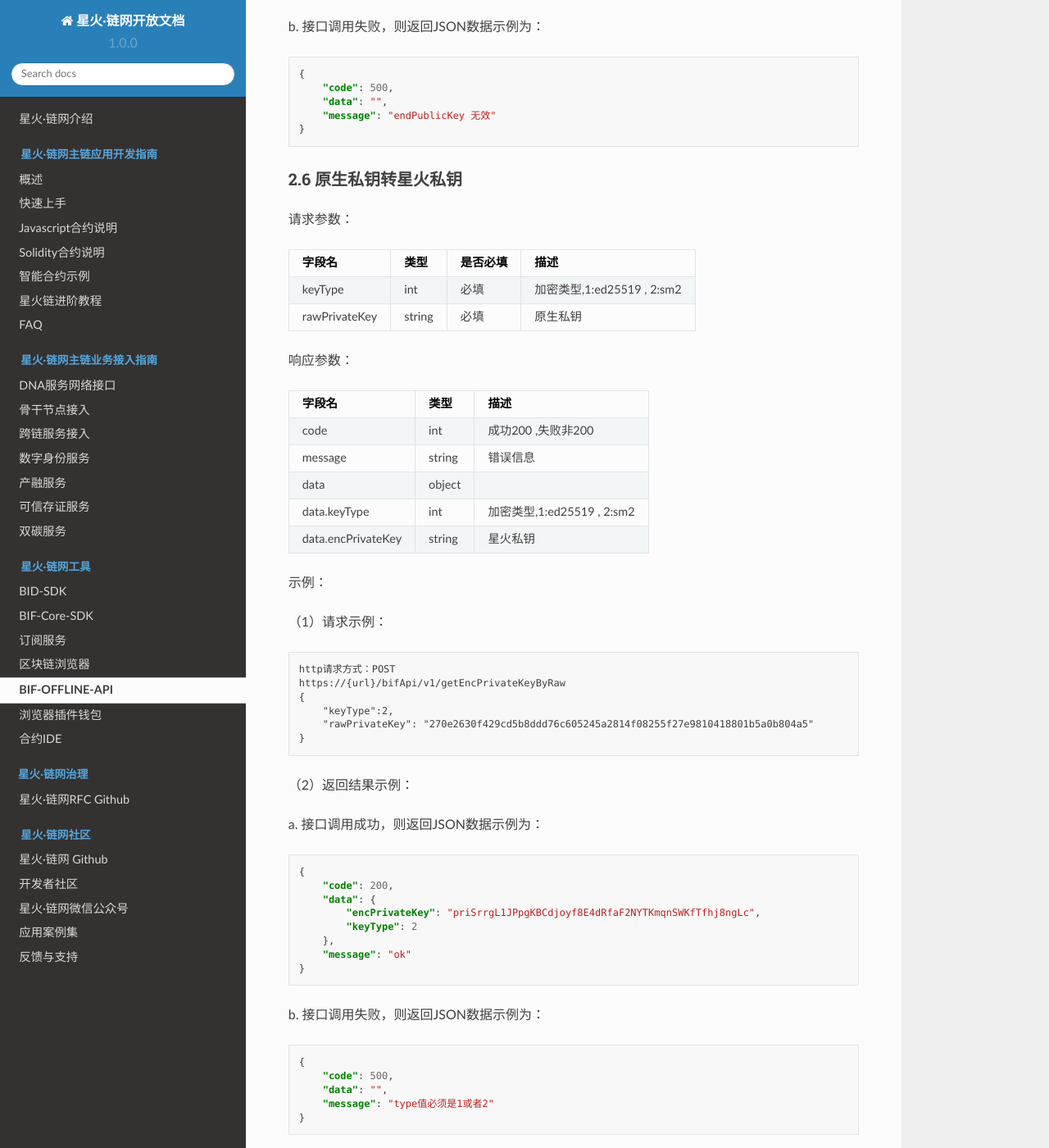
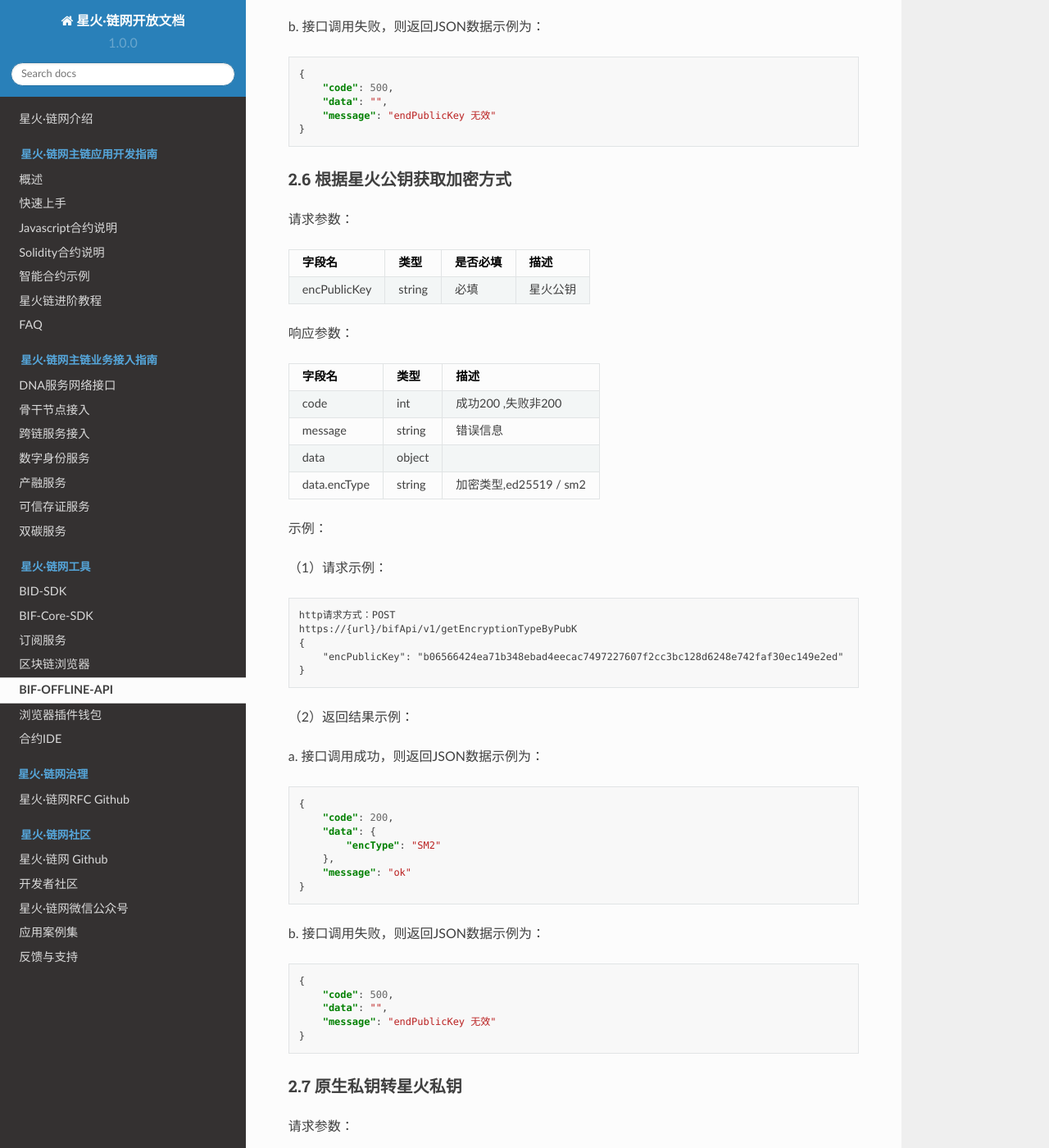
Before and after one commit to caict-4iot-dev/bif-doc, a Sphinx documentation site: the page built from docs/source/tools/offlineapi.md, in a window 1280 px wide and 1400 px high, scrolled down 6383 px. Shown: the whole window at 82% size. Built offline with Sphinx 7.4.7 and the Read the Docs theme 2.0.0, drawn with Linux system fonts in a browser that asks for light colours; some of the changed text lies outside the part shown.

Commit message:
mod offline api

````diff
--- a/docs/source/tools/offlineapi.md
+++ b/docs/source/tools/offlineapi.md
@@ -304,7 +304,60 @@
 }
 ```
 
-### 2.6 原生私钥转星火私钥
+### 2.6 根据星火公钥获取加密方式
+
+请求参数：
+
+| 字段名       | 类型   | 是否必填 | 描述     |
+| ------------ | ------ | -------- | -------- |
+| encPublicKey | string | 必填     | 星火公钥 |
+
+响应参数：
+
+| 字段名       | 类型   | 描述                   |
+| ------------ | ------ | ---------------------- |
+| code         | int    | 成功200 ,失败非200     |
+| message      | string | 错误信息               |
+| data         | object |                        |
+| data.encType | string | 加密类型,ed25519 / sm2 |
+
+示例：
+
+（1）请求示例：
+
+```plain
+http请求方式：POST
+https://{url}/bifApi/v1/getEncryptionTypeByPubK
+{
+    "encPublicKey": "b06566424ea71b348ebad4eecac7497227607f2cc3bc128d6248e742faf30ec149e2ed"
+}
+```
+
+（2）返回结果示例：
+
+a. 接口调用成功，则返回JSON数据示例为：
+
+```json
+{
+    "code": 200,
+    "data": {
+        "encType": "SM2"
+    },
+    "message": "ok"
+}
+```
+
+b. 接口调用失败，则返回JSON数据示例为：
+
+```json
+{
+    "code": 500,
+    "data": "",
+    "message": "endPublicKey 无效"
+}
+```
+
+### 2.7 原生私钥转星火私钥
 
 请求参数：
 
````
Also changed, not shown: other parts of docs/source/tools/offlineapi.md (+5 -5 lines).
